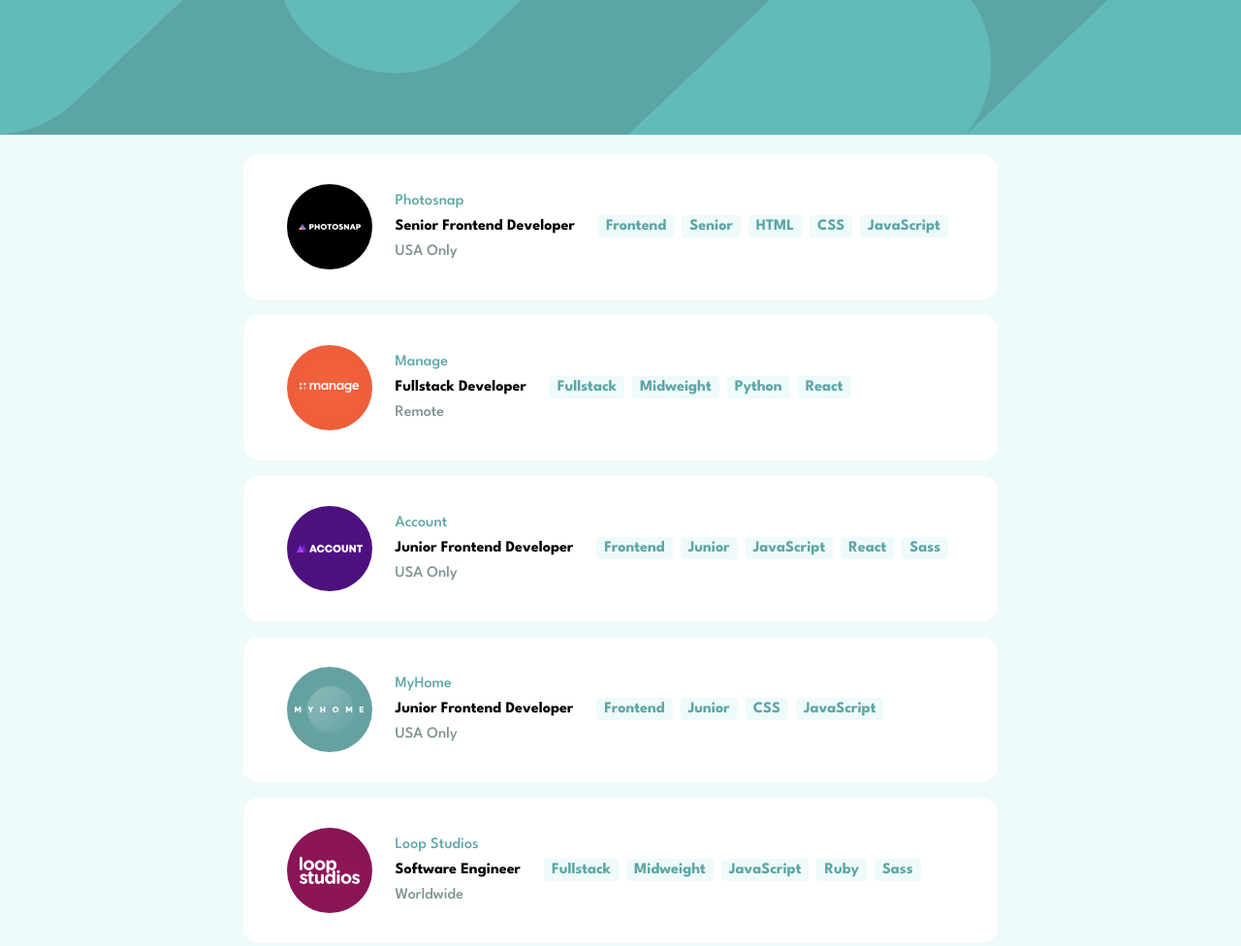
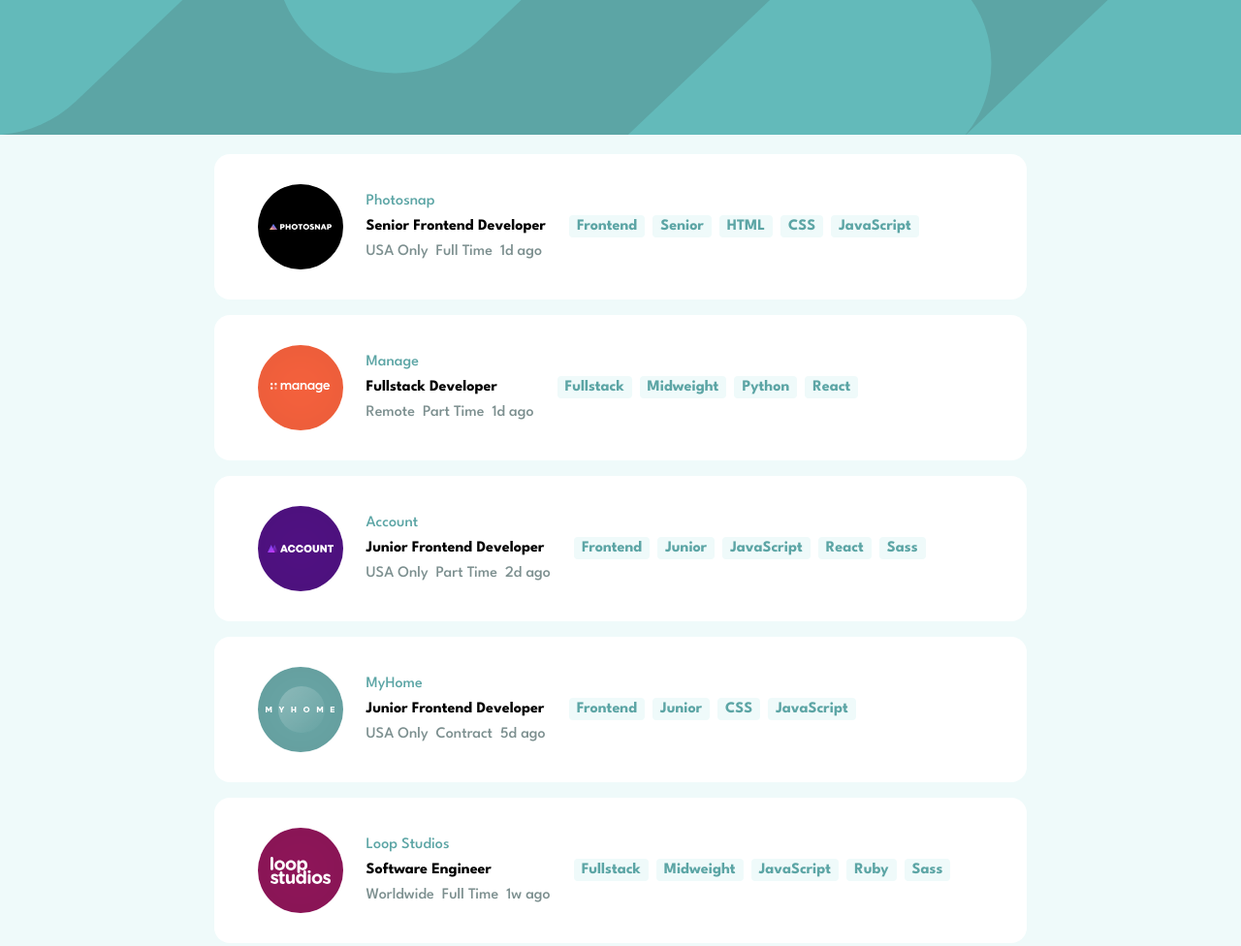
Before and after one commit to Grace-00/job-listings-fem, a website: page index.html in a window 1280 px wide. Shown: the top 976 px of the page at 97% size. Drawn offline with Linux system fonts and the light colour scheme.

Commit message:
feat: add filters

```diff
--- a/app.js
+++ b/app.js
@@ -24,13 +24,17 @@
       const card = document.createElement('div');
       card.classList.add('job-listing-card');
 
-      const { cardDescription, jobTitle, companyName, jobLocation, companyLogo } = getJobListing(listing, card);
+      const { cardDescription, cardFilterList, jobTitle, companyName, jobLocation, companyLogo, contract, postedAt } = getJobListing(listing, card);
 
       const cardtagListContainer = getJobTagList(listing);
 
       cardDescription.appendChild(companyName);
       cardDescription.appendChild(jobTitle);
-      cardDescription.appendChild(jobLocation);
+
+      cardFilterList.appendChild(jobLocation);
+      cardFilterList.appendChild(contract);
+      cardFilterList.appendChild(postedAt);
+      cardDescription.appendChild(cardFilterList);
 
       card.appendChild(companyLogo);
       card.appendChild(cardDescription);
@@ -55,9 +59,17 @@
     jobTitle.classList.add('job-listing-card-job-title');
     jobTitle.textContent = listing.position;
 
+    const cardFilterList = document.createElement('div');
+    cardFilterList.classList.add('job-listing-card-filter-list');
     const jobLocation = document.createElement('p');
     jobLocation.textContent = listing.location;
-    return { cardDescription, jobTitle, companyName, jobLocation, companyLogo };
+
+    const contract = document.createElement('p');
+    contract.textContent = listing.contract;
+
+    const postedAt = document.createElement('p');
+    postedAt.textContent = listing.postedAt;
+    return { cardDescription, cardFilterList, jobTitle, companyName, jobLocation, companyLogo, contract, postedAt };
 }
 
 const getJobTagList = (listing) => {
--- a/styles.css
+++ b/styles.css
@@ -80,3 +80,8 @@
   flex-direction: column;
   justify-content: center;
 }
+
+.job-listing-card-filter-list {
+  display: flex;
+  gap: 8px;
+}
```
